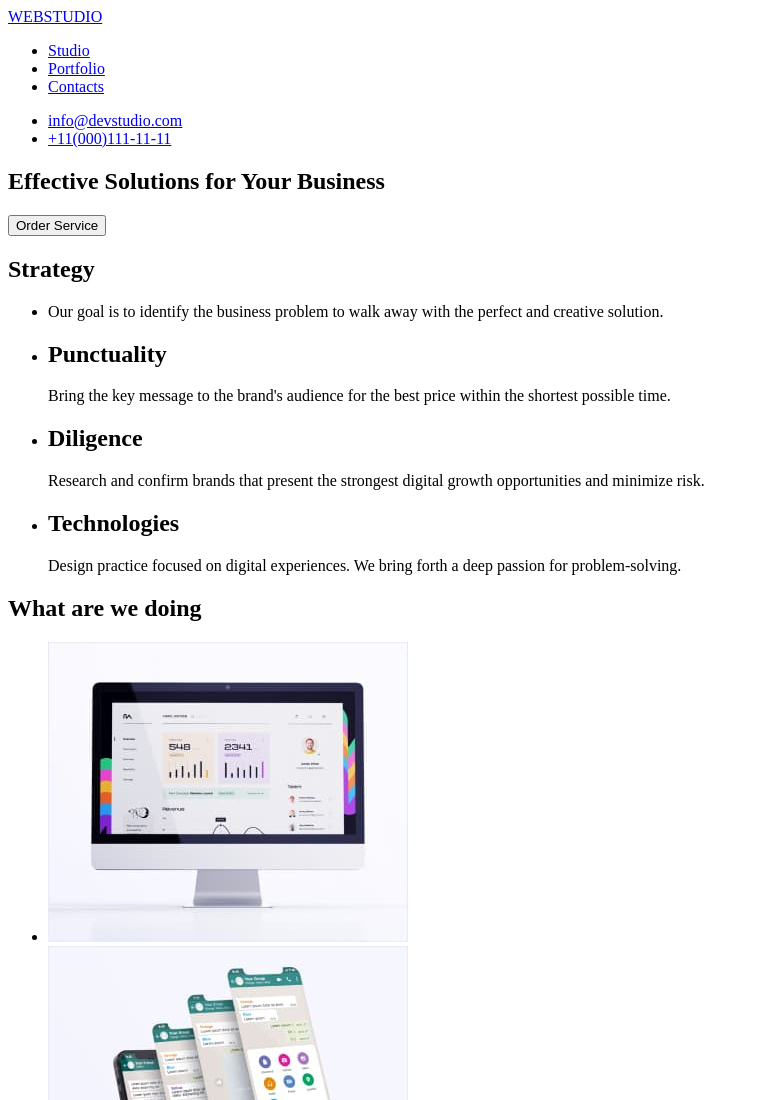
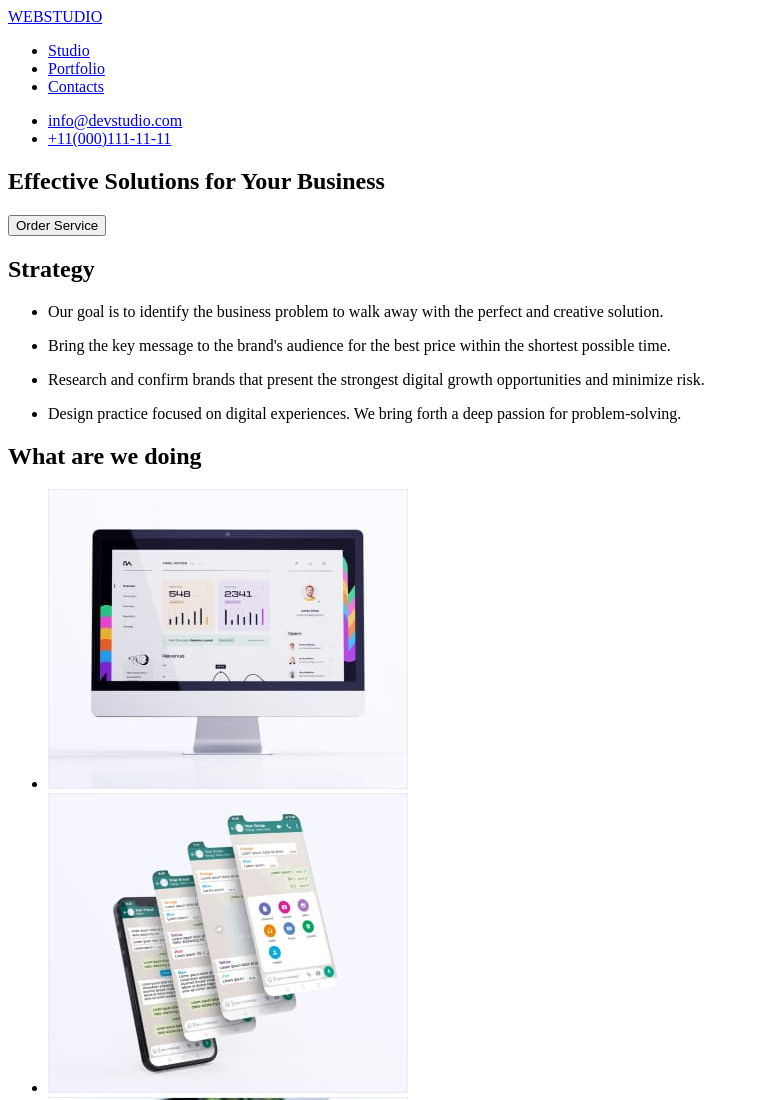
Before and after one commit to Yuriy1509/goit-markup-hw-01, a plain HTML site: page index.html in a window 1280 px wide. Shown: the top 1100 px of the page, without its empty margins (0-759 px from the left). Drawn offline with Linux system fonts and the light colour scheme.

Commit message:
correct index.html

```diff
--- a/index.html
+++ b/index.html
@@ -36,21 +36,18 @@
             </p>
           </li>
           <li>
-            <h2>Punctuality</h2>
             <p>
               Bring the key message to the brand's audience for the best price
               within the shortest possible time.
             </p>
           </li>
           <li>
-            <h2>Diligence</h2>
             <p>
               Research and confirm brands that present the strongest digital
               growth opportunities and minimize risk.
             </p>
           </li>
           <li>
-            <h2>Technologies</h2>
             <p>
               Design practice focused on digital experiences. We bring forth a
               deep passion for problem-solving.
```
